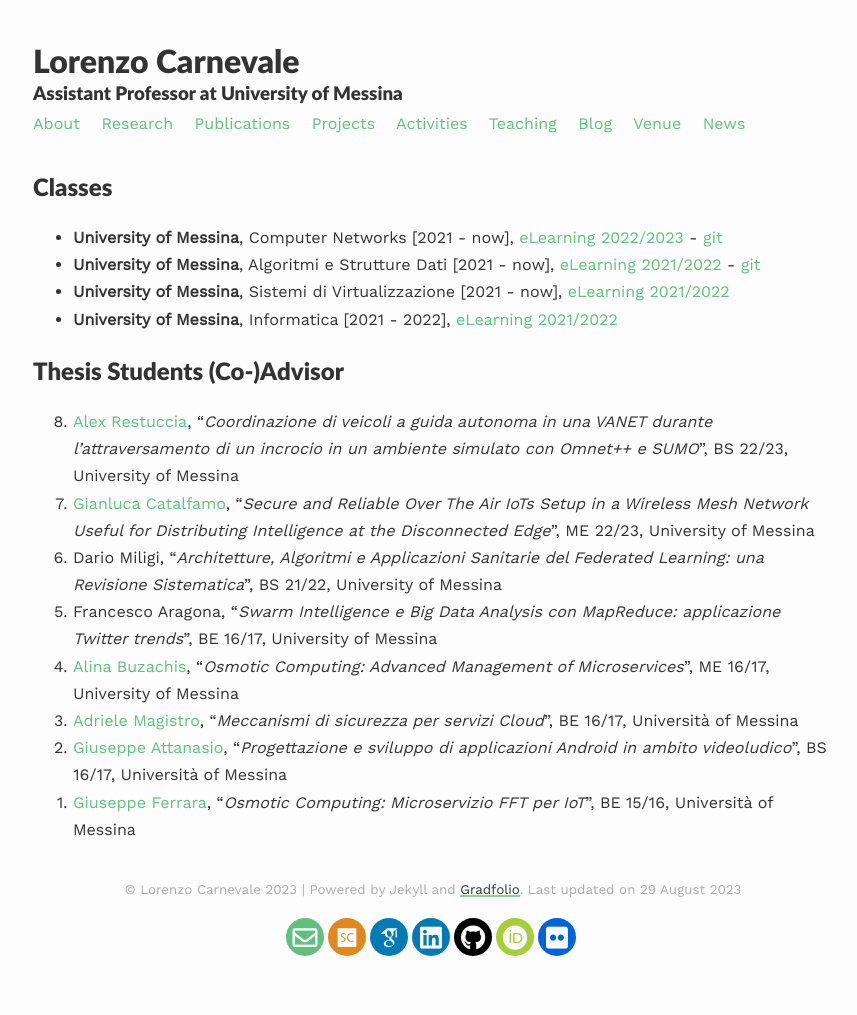
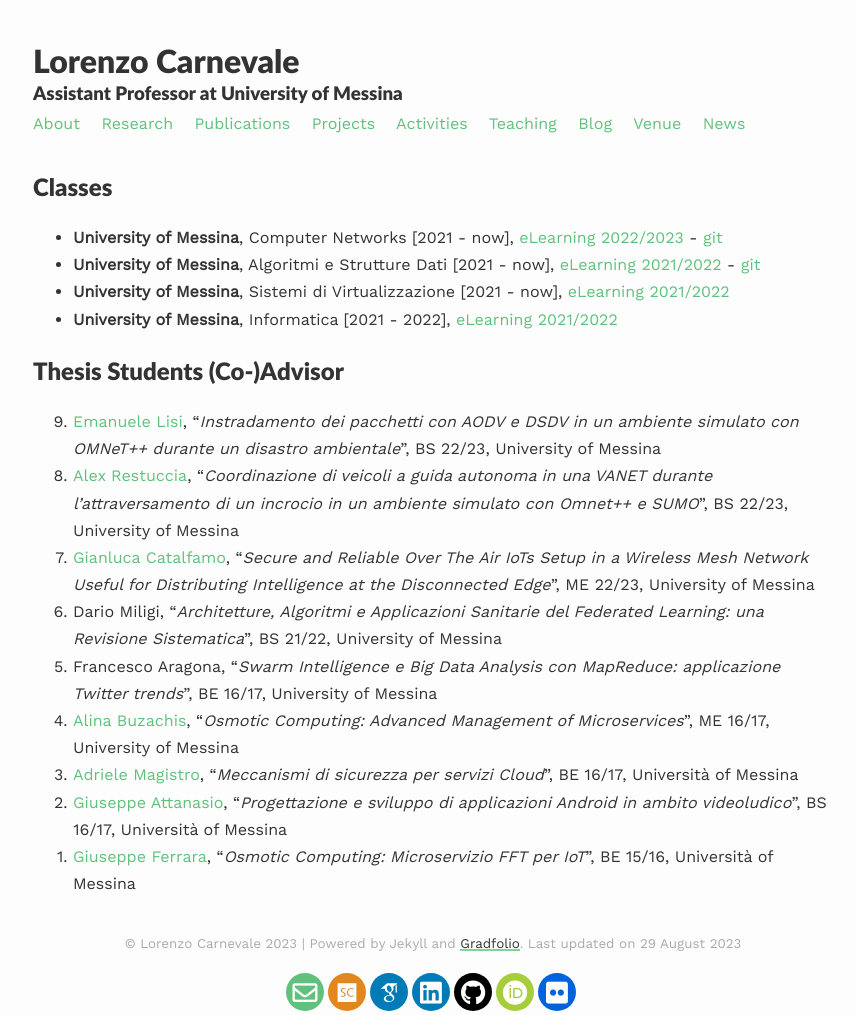
Before and after one commit to lcarnevale/lcarnevale.github.io, a Jekyll site: the page built from _pages/teaching.md, in a window 1280 px wide. Shown: the whole page, without its empty margins (207-1064 px from the left). Built offline with Jekyll 4.4.1, drawn with Linux system fonts in a browser that asks for light colours; nearby versions of some CDN libraries; some web fonts are replaced; before the commit the page ends 964 px from its top, so only the background shows below that.

Commit message:
include Lisi's thesis

```diff
--- a/_pages/teaching.md
+++ b/_pages/teaching.md
@@ -12,6 +12,7 @@ published: true
 - **University of Messina**, Informatica [2021 - 2022], [eLearning 2021/2022](https://moodle2.unime.it/course/view.php?id=48069)
 
 ## Thesis Students (Co-)Advisor
+1. [Emanuele Lisi](), "*Instradamento dei pacchetti con AODV e DSDV in un ambiente simulato con OMNeT++ durante un disastro ambientale*", BS 22/23, University of Messina
 1. [Alex Restuccia](), "*Coordinazione di veicoli a guida autonoma in una VANET durante l’attraversamento di un incrocio in un ambiente simulato con Omnet++ e SUMO*", BS 22/23, University of Messina
 1. [Gianluca Catalfamo](https://www.linkedin.com/in/gianluca-catalfamo-a9826b19b/), "*Secure and Reliable Over The Air IoTs Setup in a Wireless Mesh Network Useful for Distributing Intelligence at the Disconnected Edge*", ME 22/23, University of Messina
 1. Dario Miligi, "*Architetture, Algoritmi e Applicazioni Sanitarie del Federated Learning: una Revisione Sistematica*", BS 21/22, University of Messina
```
